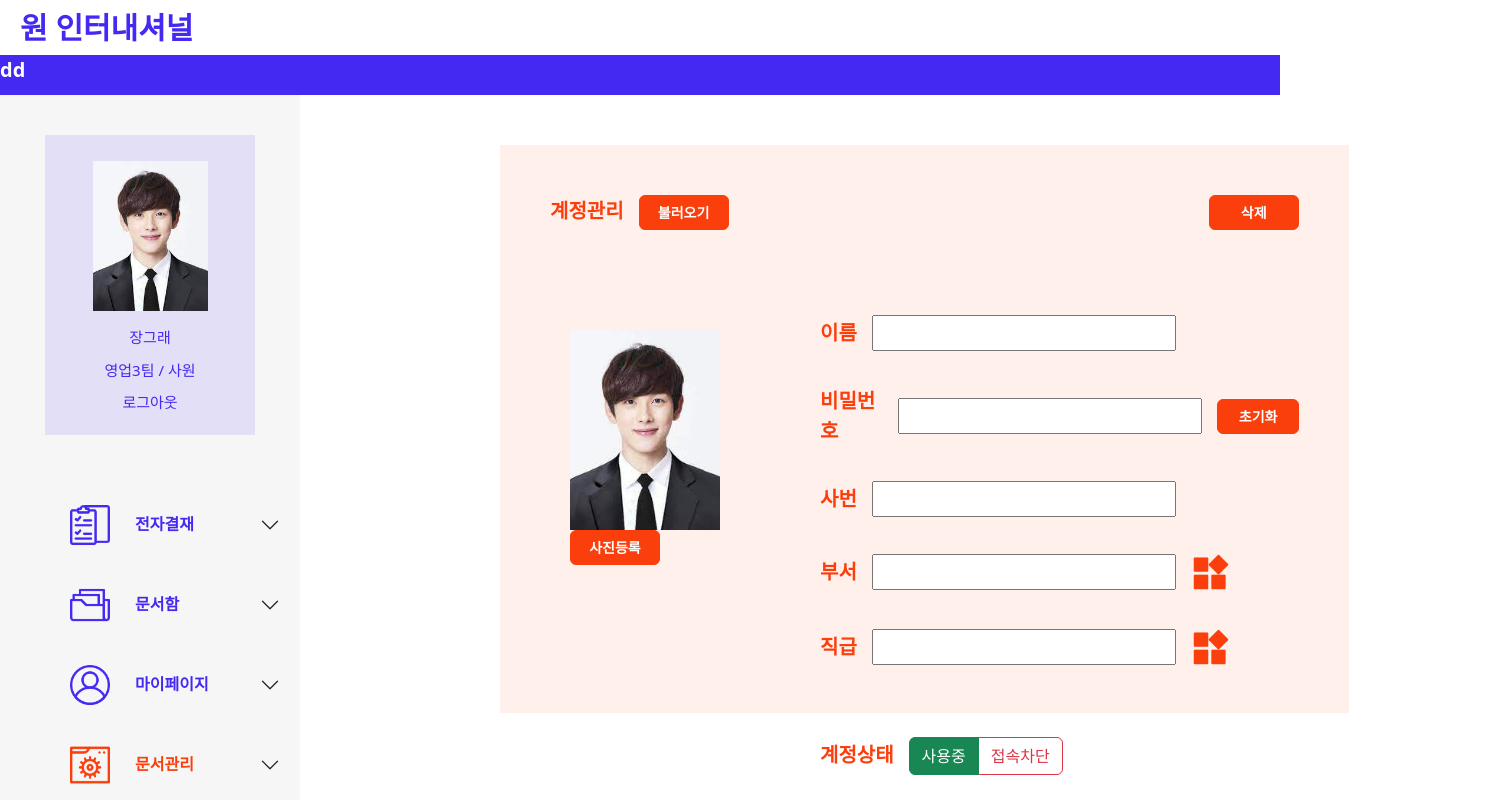
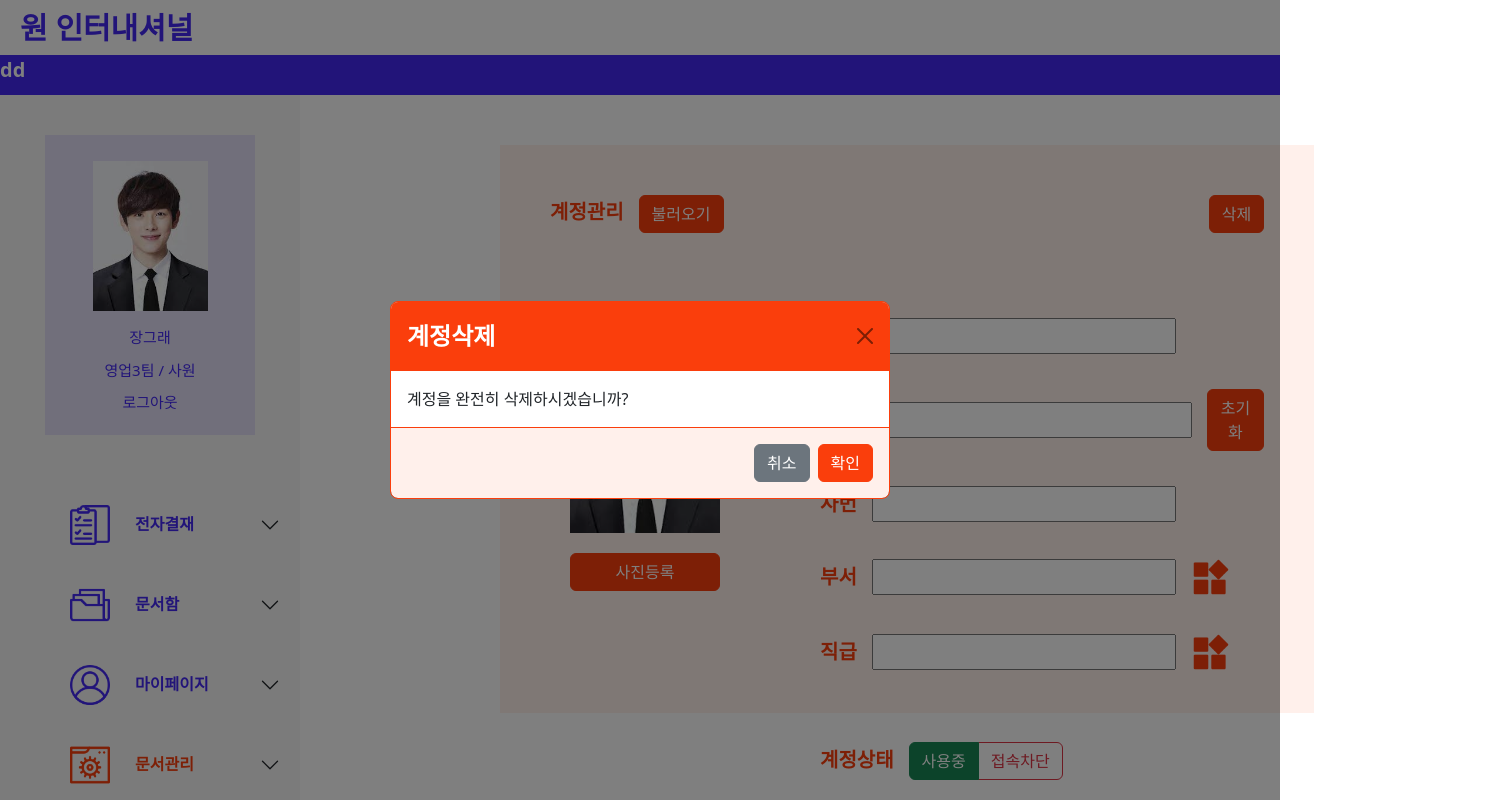
Before and after one commit to silverwest-k/GroupWare, a React (Create React App) app: page /page/accountmanagement in a window 1280 px wide. Both pictures are taken after a click on the button "삭제". Shown: the top 800 px of the page, 1512 px wide, since content can reach past the window. Built offline with nearby package versions, Linux system fonts and the light colour scheme.

Commit message:
모달, 검색창 추가

```diff
--- a/src/PAGES/ACCOUNT-MNG/AccountManagement.jsx
+++ b/src/PAGES/ACCOUNT-MNG/AccountManagement.jsx
@@ -1,17 +1,18 @@
-import {Button, ToggleButton} from "react-bootstrap";
+import {Button, Modal, ToggleButton} from "react-bootstrap";
 import styles from "./AccountManagement.module.css"
 import {useState} from "react";
 import ButtonGroup from 'react-bootstrap/ButtonGroup';
 
 function AccountManagement() {
     const [radioValue, setRadioValue] = useState('1');
+    const [show, setShow] = useState(false);
 
     const radios = [
         { name: '사용중', value: '1' },
         { name: '접속차단', value: '2' }
     ];
-
-
+    const handleClose = () => setShow(false);
+    const handleShow = () => setShow(true);
 
     return(
         <div className={styles.wrapper}>
@@ -21,7 +22,10 @@ function AccountManagement() {
                         계정관리
                         <Button variant="primary" className={styles.button} style={{marginLeft:"15px"}}>불러오기</Button>
                     </div>
-                    <Button variant="primary" className={styles.button}>삭제</Button>
+                    <Button variant="primary"
+                            className={styles.button}
+                            onClick={handleShow}
+                    >삭제</Button>
                 </div>
 
                 <div className={styles.contents}>
@@ -36,7 +40,7 @@ function AccountManagement() {
                         </div>
 
                         <div className={styles.line}>
-                            비밀번호 <input/>
+                            비밀번호 <input type="password" />
                             <Button variant="primary" className={styles.button}>초기화</Button>
                         </div>
 
@@ -81,6 +85,30 @@ function AccountManagement() {
                     </div>
                 </div>
             </div>
+
+            <Modal
+                show={show}
+                onHide={handleClose}
+                backdrop="static"
+                keyboard={false}
+                centered
+                className={styles.modal}
+            >
+                <Modal.Header closeButton className={styles.modalHeader}>
+                    <Modal.Title style={{fontWeight:"bold"}}>계정삭제</Modal.Title>
+                </Modal.Header>
+                <Modal.Body>
+                    계정을 완전히 삭제하시겠습니까?
+                </Modal.Body>
+                <Modal.Footer>
+                    <Button variant="secondary" onClick={handleClose}>
+                        취소
+                    </Button>
+                    <Button variant="primary"
+                            className={styles.button}
+                    >확인</Button>
+                </Modal.Footer>
+            </Modal>
         </div>
     )
 }
--- a/src/PAGES/ACCOUNT-MNG/AccountManagement.module.css
+++ b/src/PAGES/ACCOUNT-MNG/AccountManagement.module.css
@@ -39,6 +39,7 @@
 .profile img {
     width: 150px;
     height: 200px;
+    margin-bottom: 20px;
 }
 
 .line {
@@ -52,12 +53,12 @@
 }
 
 .button {
-    width: 90px;
+    /*width: 90px;*/
+    /*font-weight: bold;*/
+    /*font-size: 14px;*/
     color: white;
     background: #fa3e0c;
     border: 1px solid #fa3e0c;
-    font-weight: bold;
-    font-size: 14px;
     --bs-btn-hover-bg:#c32d04;
     --bs-btn-hover-border-color:#c32d04;
     --bs-btn-active-bg:#c32d04;
@@ -75,3 +76,14 @@
     justify-content: center;
     margin-top: 250px;
 }
+
+.modal {
+    --bs-modal-border-color: #fa3e0c;
+    --bs-modal-header-border-color: #fa3e0c;
+    --bs-modal-footer-border-color: #fa3e0c;
+    --bs-modal-footer-bg: rgba(250, 62, 12, 0.08);
+}
+.modalHeader {
+    color: white;
+    background:#fa3e0c;
+}
--- a/src/PAGES/DOCUMENT/ReportDocument.jsx
+++ b/src/PAGES/DOCUMENT/ReportDocument.jsx
@@ -2,9 +2,8 @@ import styles from "./ReportDocument.module.css"
 import Pagination from 'react-bootstrap/Pagination';
 import ToggleButton from 'react-bootstrap/ToggleButton';
 import ToggleButtonGroup from 'react-bootstrap/ToggleButtonGroup';
-import {Table} from "react-bootstrap";
+import {Button, Form, FormControl, InputGroup, Table} from "react-bootstrap";
 import {useEffect, useState} from "react";
-import button from "bootstrap/js/src/button";
 
 function ReportDocument() {
     const [post, setPost] = useState([]);
@@ -23,6 +22,7 @@ function ReportDocument() {
 
     return(
         <div className={styles.wrapper}>
+            <div className={styles.divisionLine}></div>
                 <div className={styles.buttonGroup}>
                     <ToggleButtonGroup type="radio" name="options" defaultValue={1}>
                         <ToggleButton id="tbg-radio-1" value={1} className={styles.button}>전체</ToggleButton>
@@ -31,8 +31,17 @@ function ReportDocument() {
                         <ToggleButton id="tbg-radio-4" value={4} className={styles.button}>반려</ToggleButton>
                     </ToggleButtonGroup>
                 </div>
+            <div className={styles.divisionLine}></div>
 
             <div className={styles.tableContainer}>
+
+                <Form className={styles.search}>
+                    <InputGroup className="mb-3">
+                        <FormControl type="text" className="form-control-lg" placeholder="Search Here" />
+                        <Button className={styles.searchButton}> 검색 </Button>
+                    </InputGroup>
+                </Form>
+
                 <Table hover>
                     <thead className={styles.tableHead}>
                         <tr>
@@ -72,7 +81,7 @@ function ReportDocument() {
                             </Pagination.Item>
                         ))
                     }
-                    <Pagination.Next onClick={()=>setPage(page+1)} disabled={page===pageNum}/>
+                    <Pagination.Next onClick={()=>setPage(page+1)} disabled={page===pageNum} />
                     <Pagination.Last onClick={()=>setPage(pageNum)} disabled={page===pageNum}/>
                 </Pagination>
                     {/*<Pagination.Ellipsis />*/}
--- a/src/PAGES/DOCUMENT/ReportDocument.module.css
+++ b/src/PAGES/DOCUMENT/ReportDocument.module.css
@@ -1,8 +1,13 @@
-
 .wrapper {
-    margin: 100px;
+    margin: 20px;
     height: 100%;
     width: 100%;
+}
+
+.divisionLine {
+    border-bottom: 1.5px solid #4429f2;
+    margin: 20px auto;
+    width: 600px;
 }
 
 .buttonGroup, .pagination {
@@ -20,12 +25,26 @@
 }
 
 .button {
-    --bs-btn-bg: rgba(68, 41, 242, 0.5);
+    --bs-btn-bg: rgba(68, 41, 242, 0.7);
     --bs-btn-active-bg:#4429f2;
+    border-bottom: 1px solid #4429f2;
+}
+
+.search {
+    width: 30%;
+    float: right;
+}
+.searchButton {
+    --bs-btn-bg:#4429f2;
+    --bs-btn-border-color:#4429f2;
+    --bs-btn-hover-bg: rgba(68, 41, 242, 0.7);
+    --bs-btn-hover-border-color: none;
+    --bs-btn-active-bg:#4429f2;
+    --bs-btn-active-border-color:#4429f2;
 }
 
 .tableContainer {
-    margin: 100px 50px;
+    margin: 50px 50px;
     width: 1000px;
 }
 
@@ -59,8 +78,6 @@ tr {
 
 .pagination li{
     --bs-pagination-color: #4429f2;
-    /*--bs-pagination-active-bg: #4429f2;*/
-    /*--bs-pagination-active-border-color: #4429f2;*/
     --bs-pagination-hover-color: #180882;
     --bs-pagination-focus-color: white;
     --bs-pagination-focus-bg: #4429f2;
--- a/src/PAGES/LogIn.jsx
+++ b/src/PAGES/LogIn.jsx
@@ -5,6 +5,19 @@ import {useState} from "react";
 function LogIn() {
     const [userId, setUserId] = useState("")
     const [userPassword, setUserPassword] = useState("")
+
+    const login = ()=> {
+        axios.post("http://172.20.10.8:9091/members/login", {
+            mid: userId,
+            password: userPassword
+        })
+            .then(function (res) {
+                console.log(res);
+            })
+            .catch(function (error){
+                console.log(error);
+            })
+    }
 
     return(
         <>
@@ -16,18 +29,7 @@ function LogIn() {
                       onChange={(e)=>{setUserPassword(e.currentTarget.value)}}
             />
 
-            <button
-                onClick={()=>{axios.post("http://172.20.10.8:9091/login_proc", {
-                    userId:"userId", userPassword:"userPassword"
-                })
-                    .then(function (res) {
-                        console.log(res);
-                    })
-                    .catch(function (error){
-                    console.log(error);
-                })
-                }}
-            >로그인</button>
+            <button onClick={login}>로그인</button>
         </>
     )
 }
```
Also changed, not shown: src/App.css (line endings or trailing spaces). Lines whose indentation alone changed are shown as unchanged.
